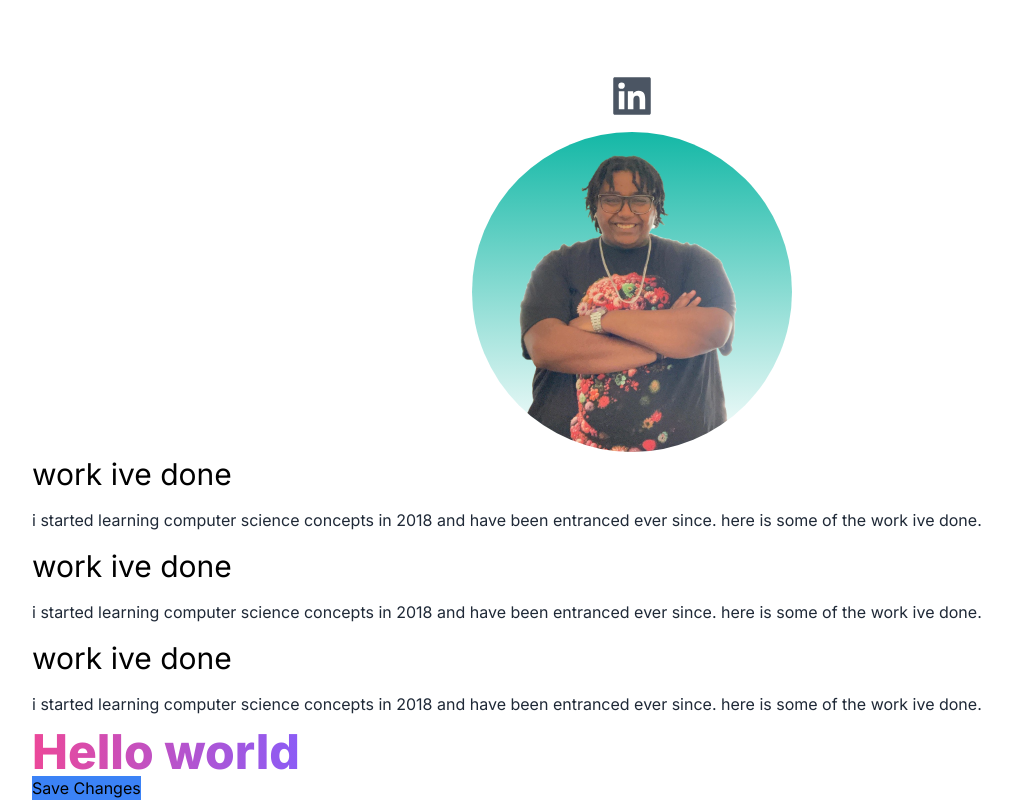
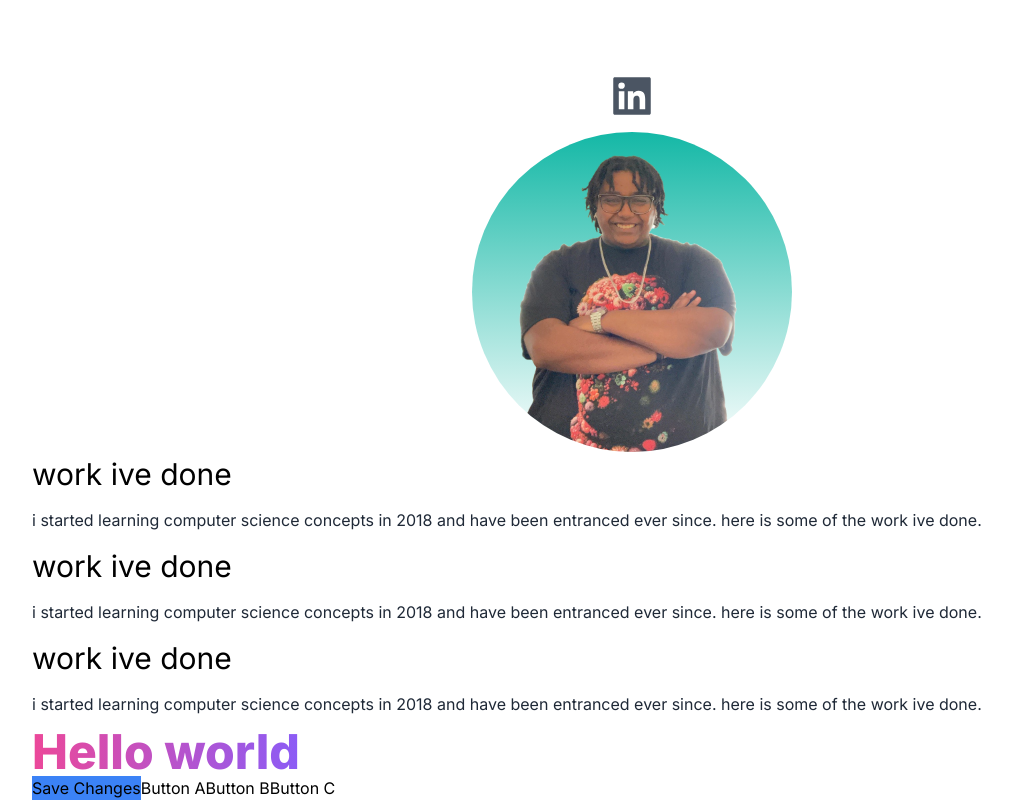
Before and after one commit to radicalromha/super-duper-waffle, a Next.js app in the folder portfolio/: page / in a window 1280 px wide. Shown: the part 424-1224 px from the top of the page, without its empty margins (8-1020 px from the left). Built offline with nearby package versions, Linux system fonts and the light colour scheme.

Commit message:
delay buttons

```diff
--- a/portfolio/src/app/page.js
+++ b/portfolio/src/app/page.js
@@ -95,6 +95,15 @@ export default function Home() {
           <button class="transition ease-in-out delay-150 bg-blue-500 hover:-translate-y-1 hover:scale-110 hover:bg-indigo-500 duration-300 ...">
             Save Changes
           </button>
+          <button class="transition duration-150 ease-in-out ...">
+            Button A
+          </button>
+          <button class="transition duration-300 ease-in-out ...">
+            Button B
+          </button>
+          <button class="transition duration-700 ease-in-out ...">
+            Button C
+          </button>
         </section>
       </main>
     </div>
```
